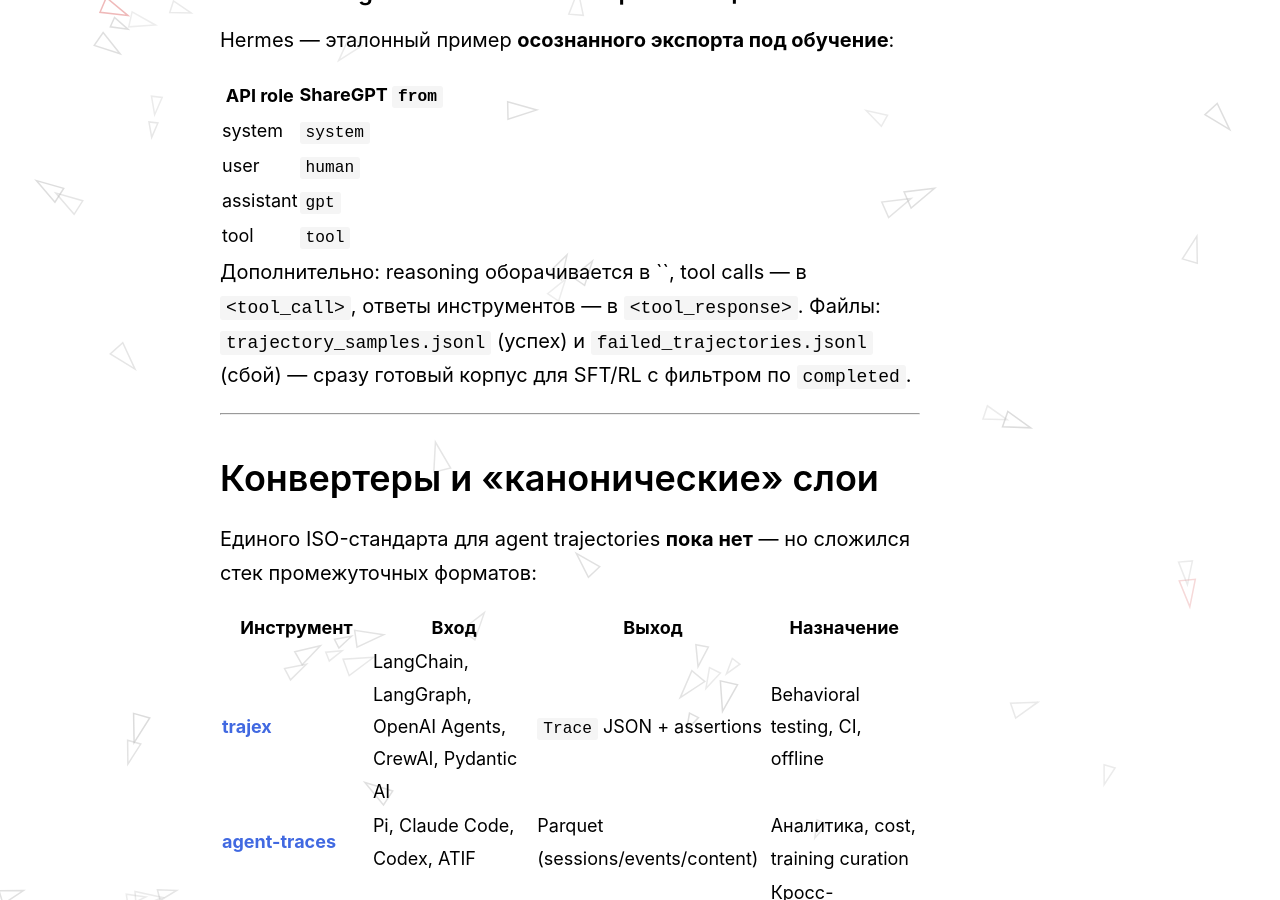
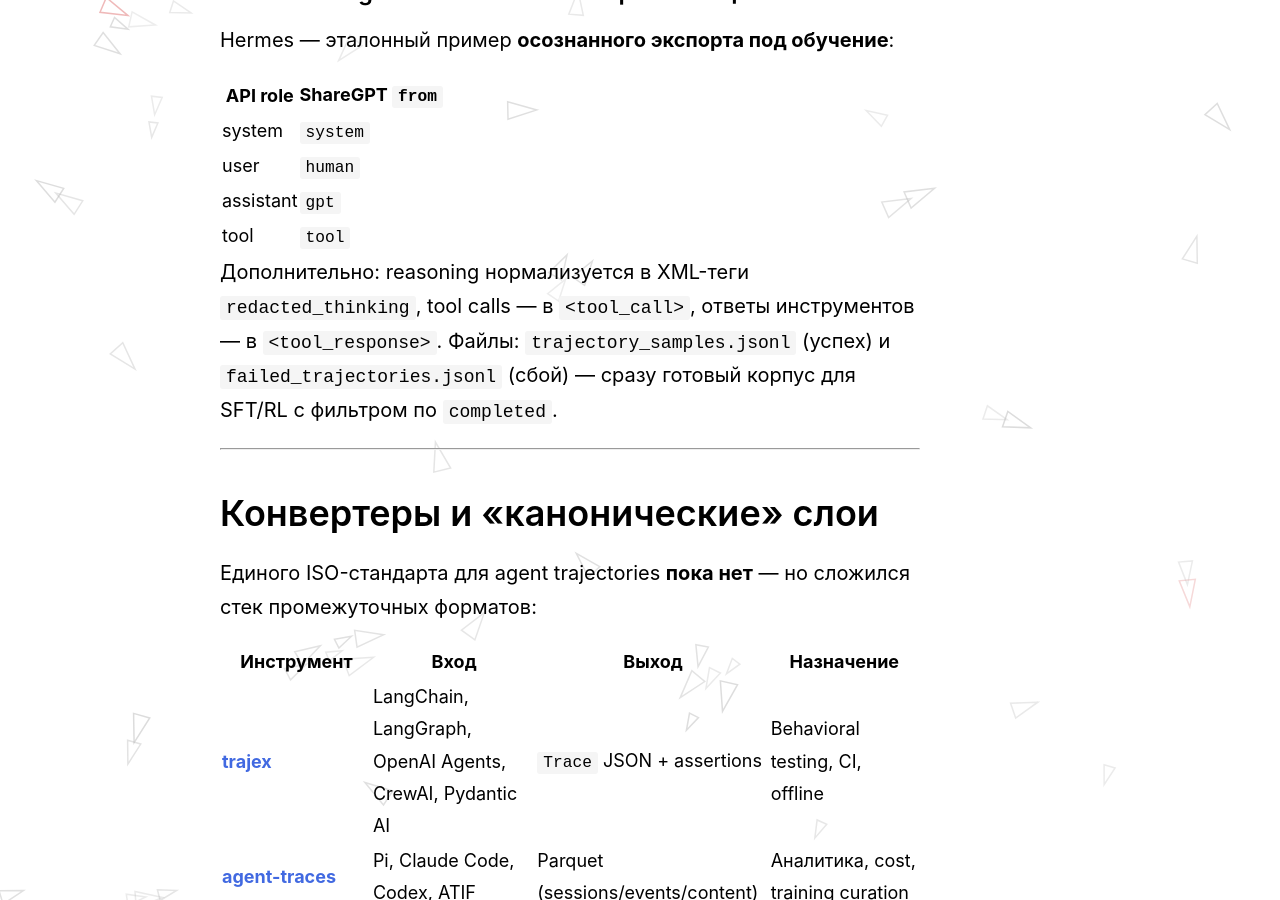
Before and after one commit to evgeniy-borisov/vairl, a Jekyll site: the page built from _posts/2026-07-03-agent-trajectory-formats-ru.md, in a window 1280 px wide and 900 px high, scrolled down 7859 px. Built offline with Jekyll 4.4.1, drawn with Linux system fonts in a browser that asks for light colours; nearby versions of some CDN libraries; some of the changed text lies outside the part shown.

```diff
--- a/_posts/2026-07-03-agent-trajectory-formats-ru.md
+++ b/_posts/2026-07-03-agent-trajectory-formats-ru.md
@@ -187,7 +187,7 @@ Hermes — эталонный пример **осознанного экспор
 | assistant | `gpt` |
 | tool | `tool` |
 
-Дополнительно: reasoning оборачивается в ``, tool calls — в `<tool_call>`, ответы инструментов — в `<tool_response>`. Файлы: `trajectory_samples.jsonl` (успех) и `failed_trajectories.jsonl` (сбой) — сразу готовый корпус для SFT/RL с фильтром по `completed`.
+Дополнительно: reasoning нормализуется в XML-теги `redacted_thinking`, tool calls — в `<tool_call>`, ответы инструментов — в `<tool_response>`. Файлы: `trajectory_samples.jsonl` (успех) и `failed_trajectories.jsonl` (сбой) — сразу готовый корпус для SFT/RL с фильтром по `completed`.
 
 ---
 
```
Also changed, not shown: other parts of _posts/2026-07-03-agent-trajectory-formats-ru.md (+1 -1 lines).
